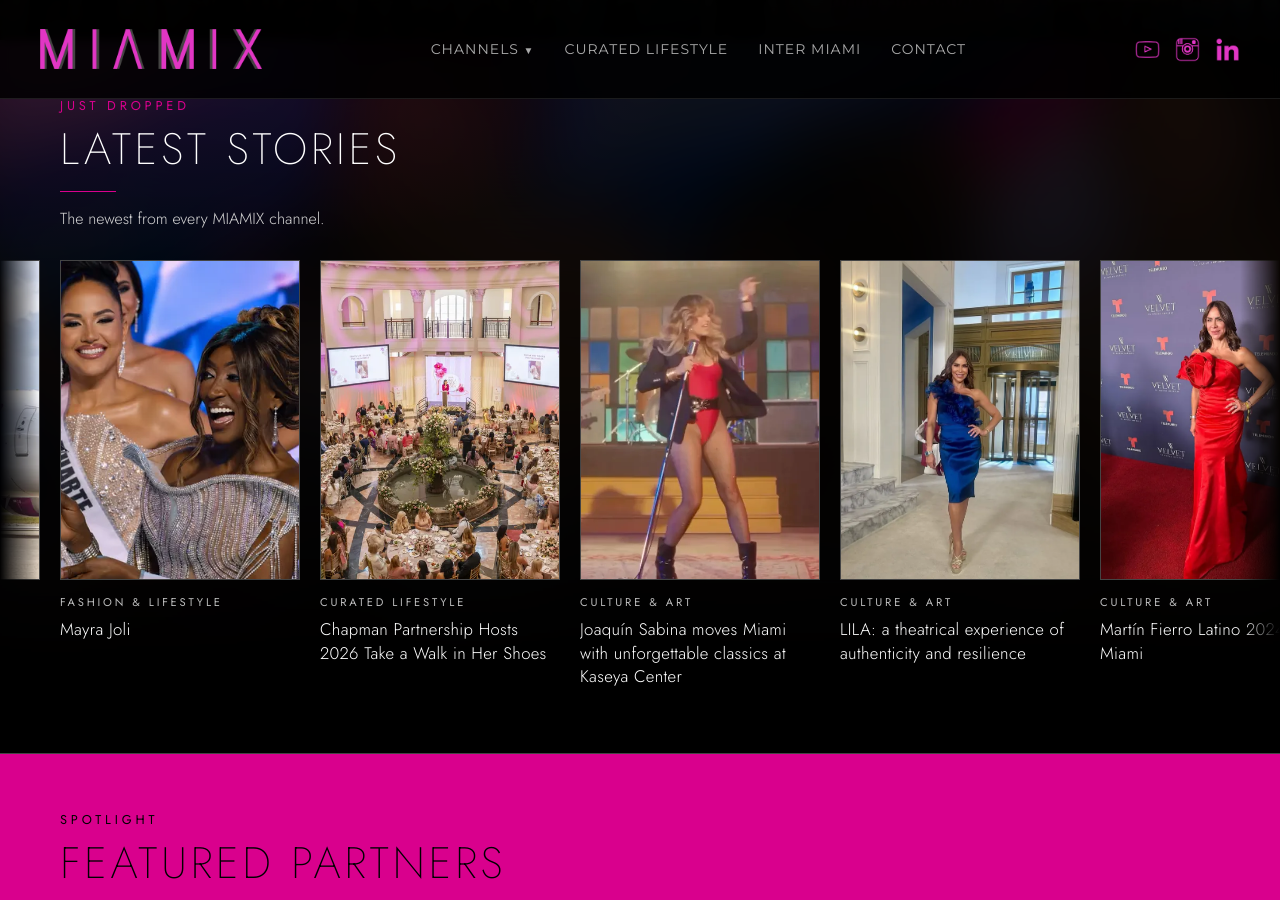
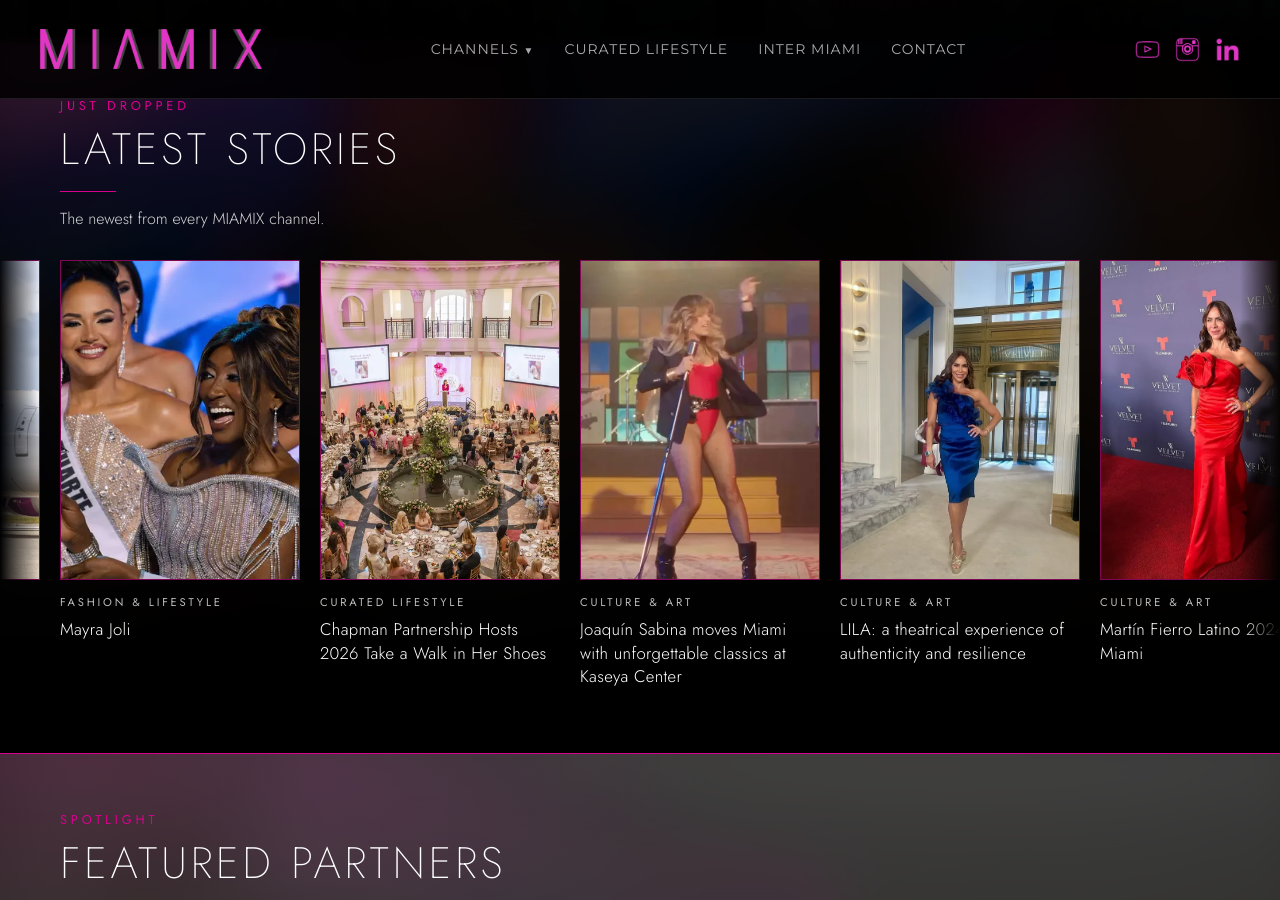
Before and after one commit to MIAMIX-io/MIAMIX.VIP-Site, a Jekyll site: the page built from index-new.html, in a window 1280 px wide and 900 px high, scrolled down 860 px. Built offline with Jekyll 4.4.1, drawn with Linux system fonts in a browser that asks for light colours.

Commit message:
Update home.css

```diff
--- a/assets/css/home.css
+++ b/assets/css/home.css
@@ -170,21 +170,19 @@
     text-transform: uppercase; text-decoration: none; transition: background .3s ease, color .3s ease; }
 .services-wrapper .cta-btn:hover { background: #000; color: var(--magenta); }
 
-/* --- ALTERNATING ROWS: black / brand pink (overrides per-channel accents) --- */
-.rows > .row:nth-child(odd) { --accent: var(--primary-pink) !important; }
-.rows > .row:nth-child(even) {
-    --accent: #000 !important;
-    background: var(--primary-pink);
-    color: #000;
+/* --- ALTERNATING ROWS: deep black / stone grey. Pink is reserved for accents, shadows and borders --- */
+.rows .row, .rows .poster { --accent: var(--primary-pink) !important; }
+
+.rows > .row:nth-child(odd)  { background: #000; }
+.rows > .row:nth-child(even) { background: #2b2a28; }
+
+.rows > .row + .row { border-top: 1px solid var(--primary-pink); }
+.rows .poster-img { border-color: color-mix(in srgb, var(--primary-pink) 55%, transparent); }
+.rows .poster:hover .poster-img,
+.rows .poster:focus-visible .poster-img {
+    border-color: var(--primary-pink);
+    box-shadow: 0 16px 36px color-mix(in srgb, var(--primary-pink) 45%, transparent);
 }
-.rows > .row:nth-child(even)::before,
-.rows > .row:nth-child(even) .row-bg { display: none; }
-.rows > .row:nth-child(even) .row-tagline,
-.rows > .row:nth-child(even) .row-all,
-.rows > .row:nth-child(even) .poster-eyebrow,
-.rows > .row:nth-child(even) .poster:hover .poster-eyebrow { color: #000; }
-.rows > .row:nth-child(even) .poster-img { border-color: #000; }
-.rows > .row:nth-child(even) .poster:hover .poster-title { text-decoration: underline; text-underline-offset: 4px; }
 
 /* --- RESPONSIVE --- */
 @media (min-width: 901px) {
```
